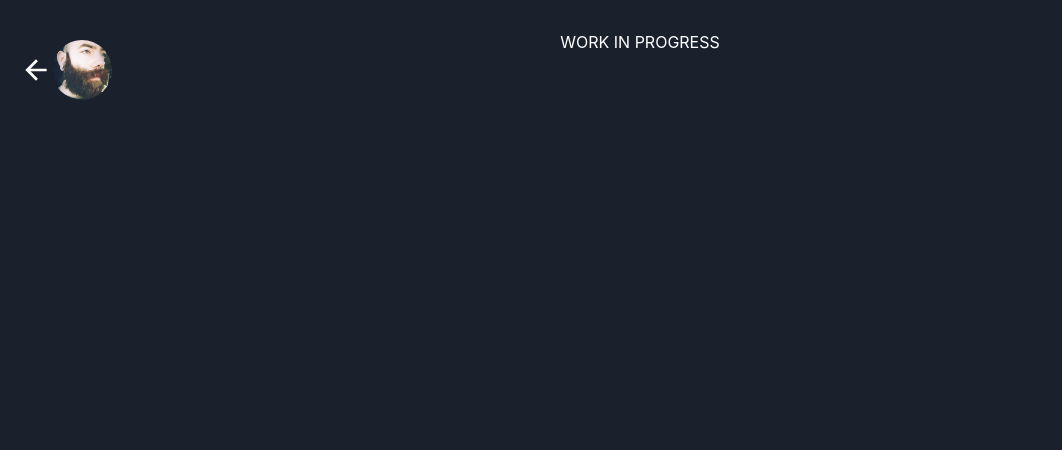
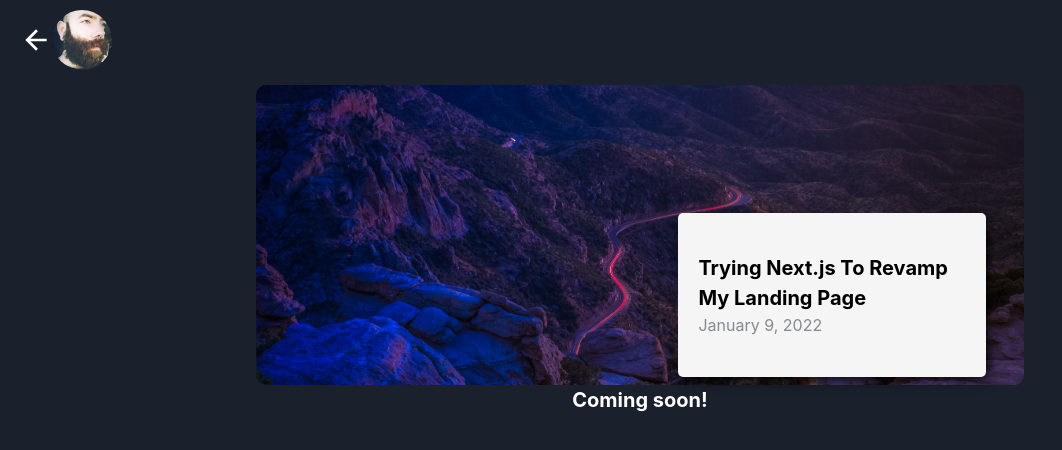
Before and after one commit to guygreenleaf/portfolioRevamp, a Next.js app: page /blog/NextJsRevamp in a window 1280 px wide. Shown: the top 450 px of the page, without its empty margins (0-1062 px from the left). Built offline with nearby package versions, Linux system fonts and the light colour scheme.

Commit message:
blog styling, headless CMS with forestry integration added

```diff
--- a/pages/blog.tsx
+++ b/pages/blog.tsx
@@ -32,7 +32,6 @@ const Blog: NextPage = ({posts}:any) => {
                       animate="enter" // Animated state to variants.enter
                       exit="exit" // Exit state (used later) to variants.exit
                       transition={{ type: 'linear', duration: 0.9 }} // Set the transition to linear
-                      className=""
                   >
                     <Flex direction="column" align="center" justify="center">
                         <div className={styles.cardOneBlog} >
@@ -56,6 +55,7 @@ const Blog: NextPage = ({posts}:any) => {
                         {posts.map((post:any) =>(
                           <Link key={post.slug} href={"/blog/" + post.slug} passHref>
                             <div key={post.slug} className={styles.blogCardContainer}>
+
                                 <div className='thumbnail' >
                                   <style jsx>{`
                                     .thumbnail {
@@ -64,6 +64,7 @@ const Blog: NextPage = ({posts}:any) => {
                                       min-width:35%;
                                       background-size: cover;
                                       background-position: 50%;
+                                      border-radius:12px;
                                     }
 
                                     @media only screen and (max-width: 1000px){
@@ -72,6 +73,7 @@ const Blog: NextPage = ({posts}:any) => {
                                         height: 120px;
                                         background-size: cover;
                                         background-position: 50%;
+                                        border-radius:12px;
                                       }
                                     }
                                   `}</style>
--- a/pages/blog/[slug].tsx
+++ b/pages/blog/[slug].tsx
@@ -20,14 +20,15 @@ const variants = {
   }
 
 
-const PostPage: NextPage = ({frontmatter: {title, published, cover_image}, slug, content}:any) => {
-   cover_image = "/../public/" + cover_image;
+const PostPage: NextPage = ({frontmatter: {title, published, cover_image, live}, slug, content}:any) => {
+  console.log(cover_image);
+   cover_image = "/" + cover_image;
 
-   console.log(cover_image);
     return (
-      <Stack spacing={10} className={styles.containerDivBlog}>
+      <Stack spacing={2} className={styles.blogWrapper}>
       <Flex direction="column" align="center" justify="center">
 
+      {/* Back Button + Prof Pic */}
         <Link href="/blog" passHref>
           <div className={styles.topLeftHome}>
             <ArrowBackIcon w={8} h={8} color='white' className={styles.hoverArrow}></ArrowBackIcon>
@@ -37,13 +38,14 @@ const PostPage: NextPage = ({frontmatter: {title, published, cover_image}, slug,
                                       width="60"
                                       height="60"
                                       layout="fixed"
+                                      priority
                 />
             </div>
           </div>
         </Link>
 
 
-
+   {/* blog posting */}
       <motion.div
                       variants={variants} // Pass the variant object into Framer Motion
                       initial="hidden" // Set the initial state to variants.hidden
@@ -52,19 +54,31 @@ const PostPage: NextPage = ({frontmatter: {title, published, cover_image}, slug,
                       transition={{ type: 'linear', duration: 0.9 }} // Set the transition to linear
                       className=""
                   >
-                      <span style={{color:'white'}}>WORK IN PROGRESS</span>
-        {/* <Image src={cover_image}
-               alt="me"
-               height="100"
-               width="100"
-               layout="fixed"
-        /> */}
+      <div className={styles.blogContentContainer}>
+          <div className={styles.slugImageContainer}>
+             <Image src={cover_image}
+                alt="me"
+                layout="fill"
+                className={styles.image}
+                priority
+          />
+           </div>
 
 
+        <div className={styles.metaCardContainer}>
+          <h1 style={{color:'black', fontWeight:'bold', fontSize:'20px'}}>{title}</h1>
+          <h2 style={{opacity:'0.5'}}>{formatDate(published)}</h2>
+        </div>
+
+        {live ? <>
+        <div style={{color:'whitesmoke'}}>
+          {content}
+        </div>
+        </> : <h1 style={{color:'white', textAlign:'center', fontSize:'20px', marginTop:'20px;', fontWeight:'bold'}}>Coming soon!</h1>}
+
+      </div>
+
         </motion.div>
-
-
-
       </Flex>
       </Stack>
     );
@@ -99,3 +113,9 @@ export async function getStaticProps({params: {slug}}:any) {
     },
   }
 }
+
+const options = { year: 'numeric', month: 'long', day: 'numeric' };
+
+export const formatDate = (ts: number) => {
+    return new Date(ts).toLocaleDateString('en-US', options as any);
+};
--- a/public/blogposts/NextJsRevamp.md
+++ b/public/blogposts/NextJsRevamp.md
@@ -1,9 +1,9 @@
 ---
-published: 2022-01-09T18:09:27Z
+published: '2022-01-09T18:09:27Z'
 tags:
 - software
 - technology
-live: true
+live: false
 title: Trying Next.js To Revamp My Landing Page
 summary: I recently wanted to redo my landing page and have heard a lot of buzz about
   Next.js and Vercel, so decided to use the two for this project. Here is a bit about
--- a/styles/Home.module.css
+++ b/styles/Home.module.css
@@ -192,13 +192,13 @@
     margin: 10px 20px;
     background-color:whitesmoke;
     box-shadow: 6px 6px 13px -4px #000000;
-    border-radius: 10px;
+    border-radius: 15px;
     display: flex;
     align-items: stretch;
     width: 100%;
     max-width: 900px;
     cursor: pointer;
-    overflow: hidden;
+    /* overflow: hidden; */
 }
 
 
@@ -253,9 +253,9 @@
     background-color: #e9e9e9;
     padding: 4px 10px;
     white-space: nowrap;
-    border-radius: 15px;
+    border-radius: 20px;
     font-size: .8rem;
-    box-shadow: 10px 10px 30px #f0f0f0;
+    box-shadow: 1.2px 1.2px 1.2px #1a202c;
     cursor: pointer;
 }
 
@@ -350,28 +350,10 @@
   }
 
 
-@media only screen and (max-width: 1000px){
-    .blogCardContainer{
-    width: 80%;
-    flex-direction: column;
-    margin: 10px 20px;
-    box-shadow: 6px 6px 13px -4px #000000;
-    border-radius: 10px;
-    display: flex;
-    align-items: stretch;
-    max-width: 900px;
-    cursor: pointer;
-    overflow: hidden;
-    }
 
-    .blogMetaContainer{
-    width: auto;
-    padding: 0 20px 20px;
-    text-align: left;
-    flex-grow: 1;
-    margin-bottom: 20px;
-    }
-
+  .blogContentContainer{
+    bottom:150px;
+    position:relative;
 }
 
 
@@ -394,3 +376,95 @@
     overflow: hidden;
     height:60px;
 }
+
+.blogWrapper{
+    display: flex;
+    align-items: center;
+    justify-content: center;
+    flex-direction: column;
+    width: 100vw;
+    min-height: 100vh;
+    background: #1a202c;
+}
+
+
+
+.slugImageContainer {
+    width:60vw;
+    height: 300px;
+    position: relative;
+  }
+.image {
+    border-radius: 10px;
+    display: flex;
+    align-items: stretch;
+    width: 100%;
+    height: 100%;
+    position: relative;
+    object-fit: cover;
+}
+
+
+.metaCardContainer{
+    flex-direction:column;
+    background-color: whitesmoke;
+    width:40%;
+    min-width:100px;
+    border-radius:5px;
+    padding: 40px 20px;
+    box-shadow: 6px 6px 13px -4px #000000;
+    margin-left:55%;
+    margin-bottom:1%;
+    bottom:30px;
+    position:absolute;
+    z-index: 1000;
+}
+
+
+@media only screen and (max-height: 650px){
+
+    .blogContentContainer{
+        margin-top:100px;
+        position:relative;
+        bottom:0px;
+    }
+}
+
+@media only screen and (max-width: 1000px){
+    .blogCardContainer{
+    width: 80%;
+    flex-direction: column;
+    margin: 10px 20px;
+    box-shadow: 6px 6px 13px -4px #000000;
+    border-radius: 15px;
+    display: flex;
+    align-items: stretch;
+    max-width: 900px;
+    cursor: pointer;
+    }
+
+    .blogContentContainer{
+        margin-top:100px;
+        position:relative;
+        bottom:0px;
+    }
+
+
+    .blogMetaContainer{
+    width: auto;
+    padding: 0 20px 20px;
+    text-align: left;
+    flex-grow: 1;
+    margin-bottom: 20px;
+    }
+
+    /* .slugImageContainer{
+        box-shadow: 10px 10px 30px #f0f0f0;
+        border-radius: 10px;
+        display: flex;
+        align-items: stretch;
+        width: 10%;
+        margin-top: 100px;
+    } */
+
+}
```
Also changed, not shown: public/blogImages/forest.jpg (added).
